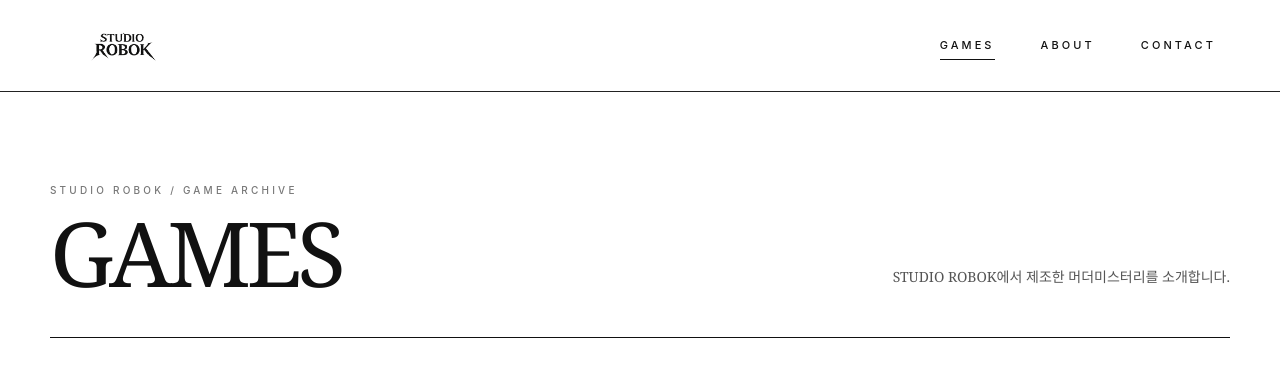
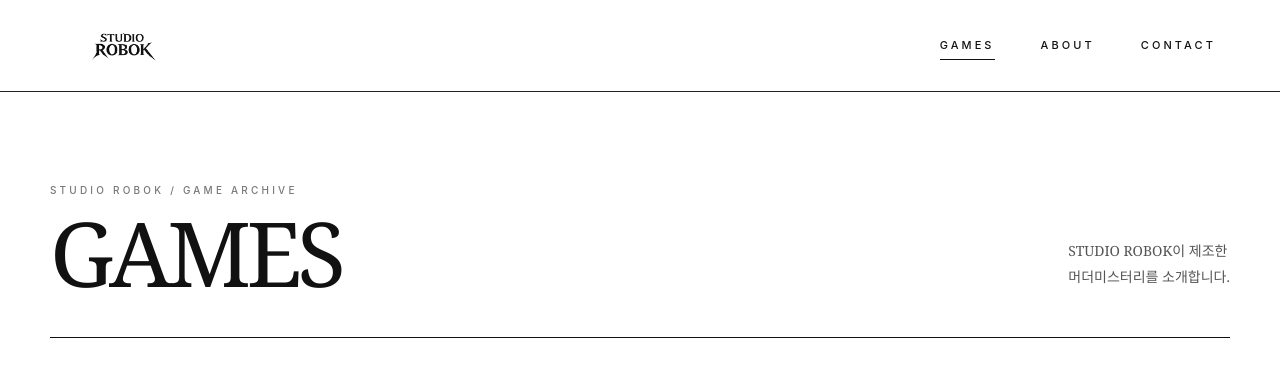
Before and after one commit to robok2002/studiorobok_web, a plain HTML site: page games.html in a window 1280 px wide. Shown: the top 370 px of the page. Drawn offline with Linux system fonts and the light colour scheme.

Commit message:
Update games.html

```diff
--- a/games.html
+++ b/games.html
@@ -705,7 +705,7 @@
 
 
         <p class="archive-description">
-          STUDIO ROBOK에서 제조한 머더미스터리를 소개합니다.
+          STUDIO ROBOK이 제조한 <br>머더미스터리를 소개합니다.
         </p>
 
 
```
